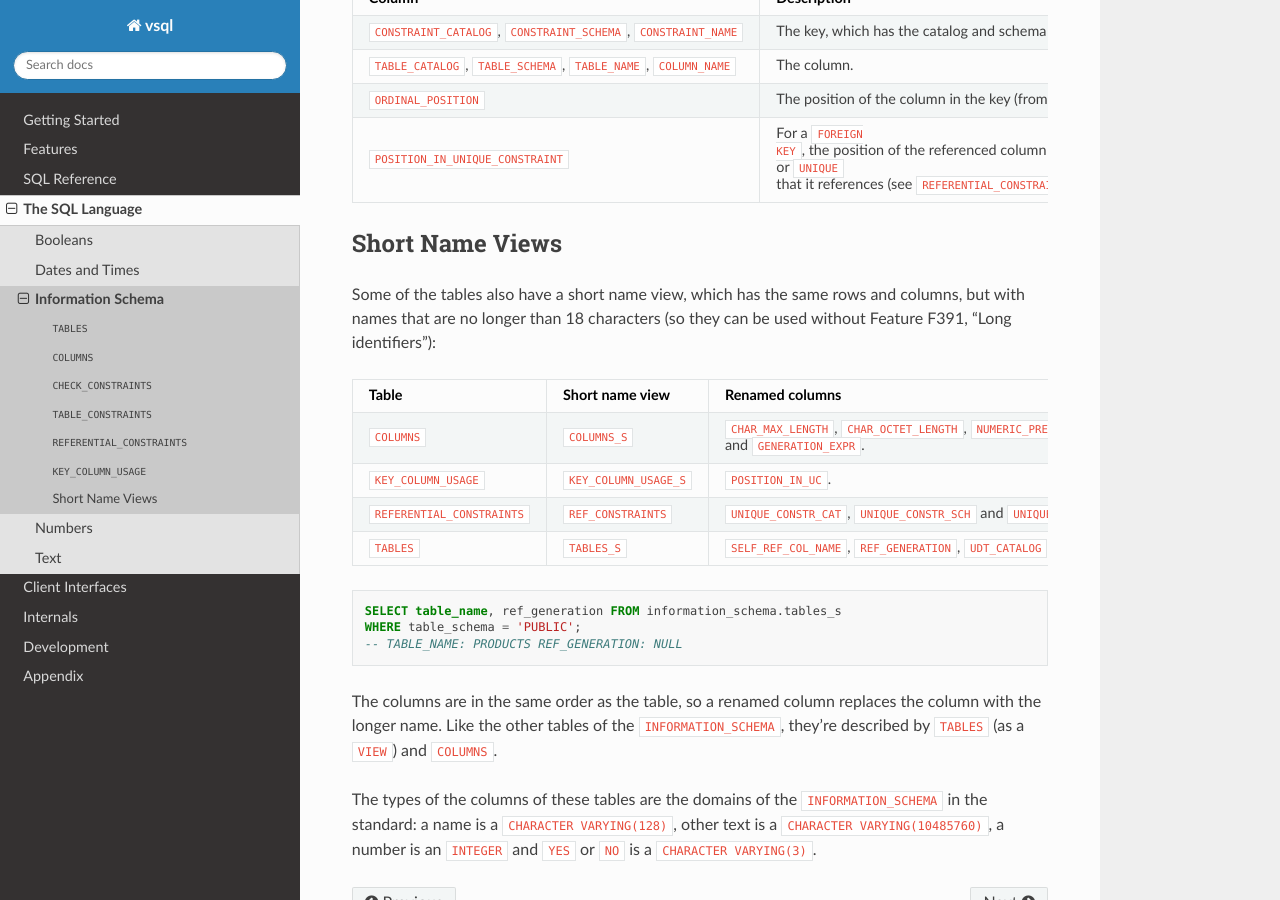
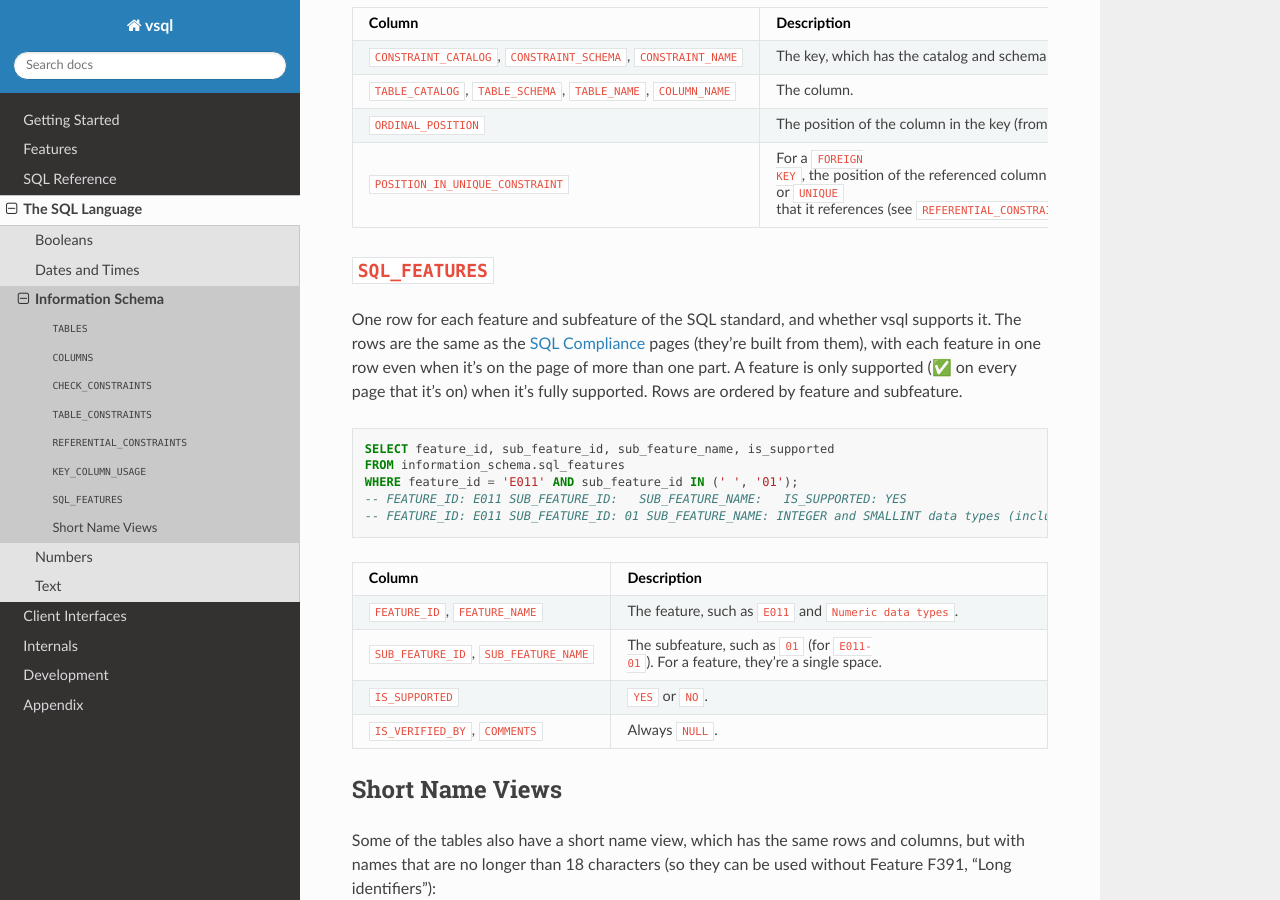
Before and after one commit to elliotchance/vsql, a Sphinx documentation site: the page built from docs/information-schema.rst, in a window 1280 px wide and 900 px high, scrolled down 4279 px. Built offline with Sphinx 7.4.7 and the Read the Docs theme 3.1.0, drawn with Linux system fonts in a browser that asks for light colours.

Commit message:
information_schema: Add the SQL_FEATURES view
INFORMATION_SCHEMA.SQL_FEATURES lists every feature and subfeature, and
whether it's supported. I build the rows from the
docs/sql-compliance-9075-*.rst pages, which are embedded in vsql (they were
embedded in libvsql before), so the compliance pages stay the one source of
truth: a ✅ is YES and a ⭕ or ❌ is NO. A feature that's on more than one page
has one row, and is only supported if it's ✅ on all of them. A feature's
SUB_FEATURE_ID and SUB_FEATURE_NAME are a single space, and IS_VERIFIED_BY and
COMMENTS are NULL.

SQLGetFeatureInfo now selects IS_SUPPORTED from the view with an implicit
ExecDirect, like the standard, and gives the same answers as before. The view
of the pinned edition doesn't have the FEATURE_SUBFEATURE_PACKAGE_CODE column
that Part 3 uses, so a feature is the row with a SUB_FEATURE_ID of a space. A
subfeature ID of only spaces is rejected first, because PAD SPACE would make it
equal to that.

SQL F501-01
Fixes #654

Co-Authored-By: Claude Opus 5.5 <noreply@anthropic.com>

```diff
--- a/docs/information-schema.rst
+++ b/docs/information-schema.rst
@@ -310,6 +310,42 @@ One row for each column of each ``PRIMARY KEY``, ``UNIQUE`` and ``FOREIGN KEY``
       ``PRIMARY KEY`` or ``UNIQUE`` that it references (see
       ``REFERENTIAL_CONSTRAINTS``). Otherwise, ``NULL``.
 
+``SQL_FEATURES``
+----------------
+
+One row for each feature and subfeature of the SQL standard, and whether vsql
+supports it. The rows are the same as the :doc:`sql-compliance` pages (they're
+built from them), with each feature in one row even when it's on the page of
+more than one part. A feature is only supported (✅ on every page that it's
+on) when it's fully supported. Rows are ordered by feature and subfeature.
+
+.. code-block:: sql
+
+  SELECT feature_id, sub_feature_id, sub_feature_name, is_supported
+  FROM information_schema.sql_features
+  WHERE feature_id = 'E011' AND sub_feature_id IN (' ', '01');
+  -- FEATURE_ID: E011 SUB_FEATURE_ID:   SUB_FEATURE_NAME:   IS_SUPPORTED: YES
+  -- FEATURE_ID: E011 SUB_FEATURE_ID: 01 SUB_FEATURE_NAME: INTEGER and SMALLINT data types (including all spellings) IS_SUPPORTED: YES
+
+.. list-table::
+  :header-rows: 1
+
+  * - Column
+    - Description
+
+  * - ``FEATURE_ID``, ``FEATURE_NAME``
+    - The feature, such as ``E011`` and ``Numeric data types``.
+
+  * - ``SUB_FEATURE_ID``, ``SUB_FEATURE_NAME``
+    - The subfeature, such as ``01`` (for ``E011-01``). For a feature, they're
+      a single space.
+
+  * - ``IS_SUPPORTED``
+    - ``YES`` or ``NO``.
+
+  * - ``IS_VERIFIED_BY``, ``COMMENTS``
+    - Always ``NULL``.
+
 Short Name Views
 ----------------
 
--- a/docs/sql-compliance-9075-11.rst
+++ b/docs/sql-compliance-9075-11.rst
@@ -51,10 +51,10 @@ As of the latest version (or at least the version of this documentation)
    * - ✅ F021-06
      - ``CHECK_CONSTRAINTS`` view
 
-   * - ❌ **F501**
+   * - ⭕ **F501**
      - **Features and conformance views**
 
-   * - ❌ F501-01
+   * - ✅ F501-01
      - ``SQL_FEATURES`` view
 
    * - ❌ F501-02
--- a/docs/sql-compliance.rst
+++ b/docs/sql-compliance.rst
@@ -27,7 +27,7 @@ vsql follows three of them. Each has its own page:
 
    * - :doc:`sql-compliance-9075-11`
      - The tables that describe a database
-     - 5 of 15
+     - 6 of 15
      - 0 of 24
 
 The counts include subfeatures, and only count the ones that are fully
--- a/docs/standard/part11/05.txt
+++ b/docs/standard/part11/05.txt
@@ -202,7 +202,7 @@
 5.51/CR/1                missing      - - not in the INFORMATION_SCHEMA yet (#736)
 5.51/CR/2                missing      - - not in the INFORMATION_SCHEMA yet (#736)
 # 5.52, SQL_FEATURES view
-5.52                     missing      - - SQL_FEATURES (#654)
+5.52                     implemented  vsql/std_11_5_52_sql_features.v tests/std_11_5_52_sql_features.sql
 # 5.53, SQL_IMPLEMENTATION_INFO view
 5.53                     missing      - - SQL_IMPLEMENTATION_INFO and SQL_SIZING (#655)
 5.53/CR/1                missing      - - SQL_IMPLEMENTATION_INFO and SQL_SIZING (#655)
```
Also changed, not shown: other parts of docs/sql-compliance-9075-11.rst (+1 -1 lines), docs/standard/part11/06.txt (+9 -9 lines), docs/standard/part3/06.txt (+6 -6 lines), 8 other files.
